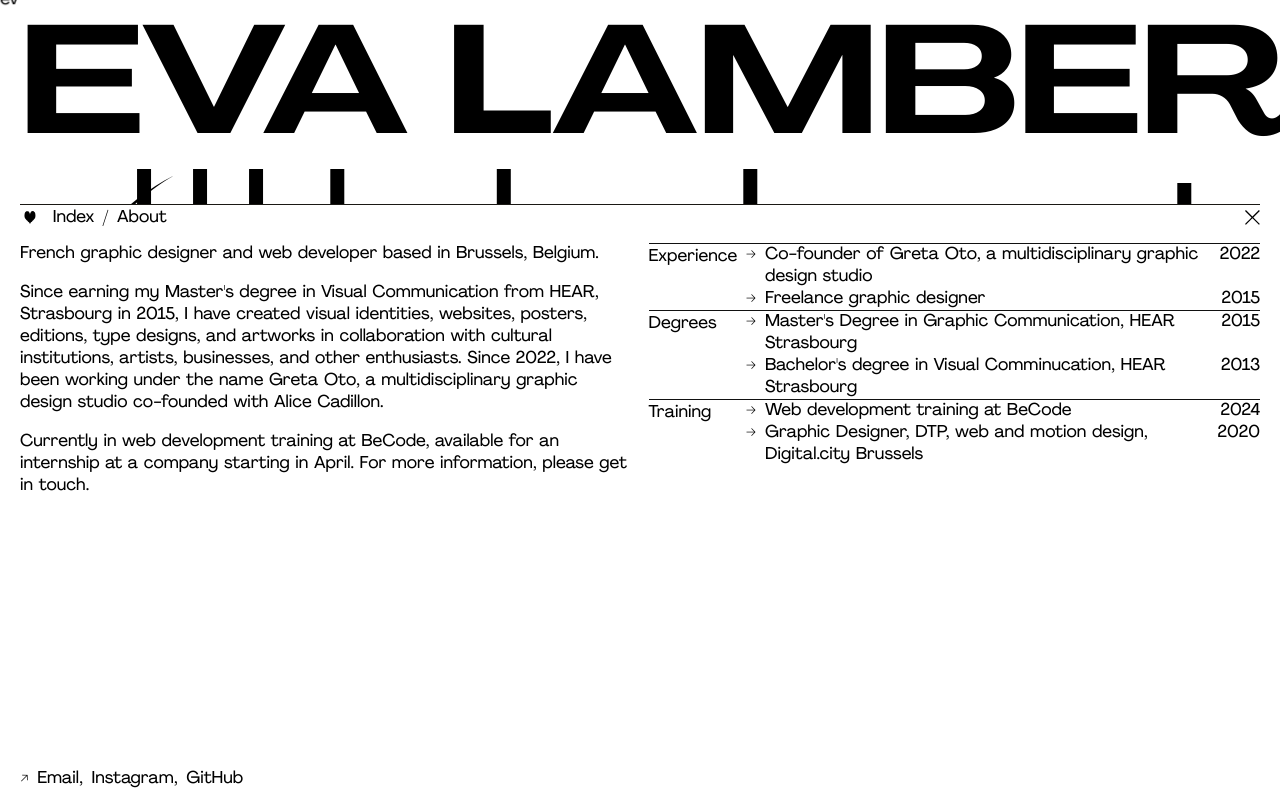
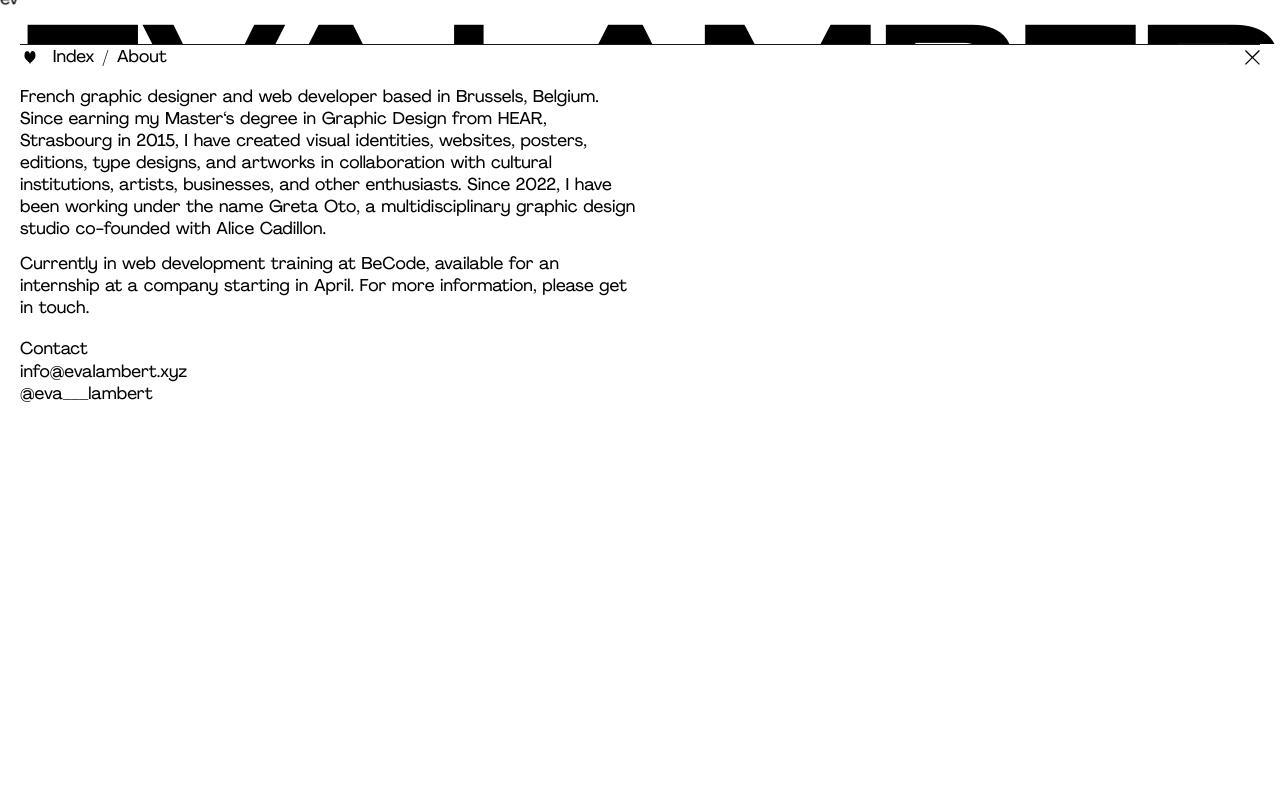
Before and after one commit to evalambert/portfolio, a React (Vite) app: page / in a window 1280 px wide. Both pictures are taken after a click on the button "About". Built offline with nearby package versions, Linux system fonts and the light colour scheme.

Commit message:
fix accordion height

```diff
--- a/src/App.css
+++ b/src/App.css
@@ -87,11 +87,11 @@ p {
 }
 
 /* Accordion projets */
-.accordion-content {
+/* .accordion-content {
   overflow: hidden;
   transition: height 0.5s ease;
   height: 0;
 }
 .accordion-content.open {
   height: 75vh;
-}
+} */
--- a/src/components/features/accordion/Accordion.jsx
+++ b/src/components/features/accordion/Accordion.jsx
@@ -23,6 +23,10 @@ const Accordion = ({ items }) => {
           images={item.images}
           title={item.title}
           content={item.content}
+          lien={item.lien}
+          href={item.href}
+          ville={item.ville}
+          client={item.client}
           isOpen={openItemId === item.id}
           onClick={() => toggleItem(item.id)}
         />
--- a/src/components/layout/About.jsx
+++ b/src/components/layout/About.jsx
@@ -1,20 +1,17 @@
 export default function About() {
   return (
-    <article className="wrapper-about w-full h-[70vh] flex flex-col md:flex-row pt-3 gap-4 overflow-x-auto">
-      <div className="wrapper-txt w-full h-full md:w-1/2 flex flex-col gap-4 justify-between">
-        <section className="content-txt  flex flex-col gap-4">
+    <article className="wrapper-about  h-[90vh] flex flex-col pt-4 overflow-x-auto">
+      <div className="wrapper-txt h-full md:w-1/2 flex flex-col gap-4">
+        <section className="content-txt  flex flex-col gap-3">
           <p>
             French graphic designer and web developer based in Brussels,
-            Belgium.
-          </p>
-          <p>
-            Since earning my Master's degree in Visual Communication from HEAR,
-            Strasbourg in 2015, I have created visual identities, websites,
-            posters, editions, type designs, and artworks in collaboration with
-            cultural institutions, artists, businesses, and other enthusiasts.
-            Since 2022, I have been working under the name Greta Oto, a
-            multidisciplinary graphic design studio co-founded with Alice
-            Cadillon.
+            Belgium. Since earning my Master‘s degree in Graphic Design from
+            HEAR, Strasbourg in 2015, I have created visual identities,
+            websites, posters, editions, type designs, and artworks in
+            collaboration with cultural institutions, artists, businesses, and
+            other enthusiasts. Since 2022, I have been working under the name
+            Greta Oto, a multidisciplinary graphic design studio co-founded with
+            Alice Cadillon.
           </p>
           <p>
             Currently in web development training at BeCode, available for an
@@ -23,17 +20,17 @@ export default function About() {
           </p>
         </section>
         <section className="content-contact py-4 md:py-0">
-          <p className="flex gap-2">
-            ↗<a href="mailto:lamberteva@hotmail.fr">Email,</a>
+          <h3>Contact</h3>
+          <p className="flex flex-col">
+            <a href="mailto:lamberteva@hotmail.fr">info@evalambert.xyz</a>
             <a href="https://www.instagram.com/greta.oto__/?hl=fr">
-              Instagram,
+              @eva___lambert
             </a>
-            <a href="https://www.instagram.com/eva___lambert/">GitHub</a>
           </p>
         </section>
       </div>
 
-      <div className="wrapper-cv w-full md:w-1/2 flex flex-col">
+      {/*  <div className="wrapper-cv w-full md:w-1/2 flex flex-col">
         <section className="content-experience grid grid-cols-[80px_1fr] gap-4 border-t border-black">
         <h2>Experience</h2>
           <div>
@@ -41,8 +38,7 @@ export default function About() {
               <div className="grid grid-cols-[auto_1fr] gap-2">
                 <p>→</p>
                 <p>
-                  Co-founder of Greta Oto, a multidisciplinary graphic design
-                  studio
+                  Co-founder of Greta Oto, graphic design studio
                 </p>
               </div>
               <p>2022</p>
@@ -59,7 +55,7 @@ export default function About() {
         <section className="content-degrees grid grid-cols-[80px_1fr] gap-4 border-t border-black">
           <h2>Degrees</h2>
           <div>
-            <section className=" grid grid-cols-[1fr_auto] gap-4">
+            <section className="grid grid-cols-[1fr_auto] gap-4">
               <div className="grid grid-cols-[auto_1fr] gap-2">
                 <p>→</p>
                 <p>Master's Degree in Graphic Communication, HEAR Strasbourg</p>
@@ -98,7 +94,7 @@ export default function About() {
             </section>
           </div>
         </section>
-      </div>
+      </div> */}
     </article>
   );
 }
--- a/src/components/layout/Project.jsx
+++ b/src/components/layout/Project.jsx
@@ -58,7 +58,6 @@ export default function Project({ className }) {
         borderClass={borderClass}
       />
       <AnimatePresence onExitComplete={() => setIsExiting(false)}>
-        {" "}
         {/* Réinitialisation de isExiting à la fin de l'animation de sortie */}
         {activeSection && (
           <motion.main
@@ -69,7 +68,7 @@ export default function Project({ className }) {
             transition={{
               height: { duration: 0.5, delay: 0.1 },
             }}
-            className="overflow-hidden"
+            className="overflow-scroll"
           >
             {activeSection === "Index" && <Accordion items={projects} />}
             {activeSection === "Info" && <About />}
--- /dev/null
+++ b/src/data/dataProject copy.js
@@ -0,0 +1,164 @@
+//dataProject.js
+export const projects = [
+  {
+    id: 1,
+    title: 'Wip#19',
+    type: 'Identité visuelle',
+    year: '2019',
+    content: 'Graphisme pour l’exposition Wip#19 des étudiants de l’ENSP à l‘occasion des rencontres de la photographie. En collaboration avec Paul Cabanes ; scénographie Elizabeth Guyon',
+    client: 'AE ENSP',
+    ville: 'Arles',
+
+    images:
+      [
+        { src: 'eva-lambert-wip19-arles-3.jpg', type: 'image' },
+        { src: 'eva-lambert-wip19-arles-5.jpg', type: 'image' },
+        { src: 'eva-lambert-wip19-arles-2.jpg', type: 'image' },
+        { src: 'eva-lambert-wip19-arles-4.jpg', type: 'image' },
+        { src: 'eva-lambert-wip19-arles-9.jpg', type: 'image' },
+      ]
+  },
+  {
+    id: 2,
+    title: 'Cnap',
+    type: 'Publication',
+    year: '2018',
+    content: 'Conception du livret de présentation du Centre national des arts plastiques. En collaboration avec Paul Cabanes.',
+    client: 'CNAP',
+    ville: 'Paris',
+    images:
+      [
+        { src: 'eva-lambert-cnap-paris-1.jpg', type: 'image' },
+        { src: 'eva-lambert-cnap-paris-2.jpg', type: 'image' },
+        { src: 'eva-lambert-cnap-paris-3.jpg', type: 'image' },
+        { src: 'eva-lambert-cnap-paris-4.jpg', type: 'image' },
+      ]
+  },
+  {
+    id: 3,
+    title: 'Greta oto',
+    type: 'Web Design, development',
+    year: '2021',
+    content: 'Design et développement du site internet du bureau de design graphique multidisciplinaire Greta oto, co-fondé avec Alice Cadillon.',
+    ville: 'Bruxelles',
+    lien: 'www.greta-oto.xyz',
+    href: 'https://greta-oto.xyz/',
+    images:
+      [
+        { src: 'greta-oto-website-bruxelles-greta-oto.mp4', type: 'video' },
+      ]
+
+    },
+  {
+    id: 4,
+    title: 'Saint-Eloi',
+    type: 'Imprimé',
+    year: '2018',
+    content: 'Invitations pour la célébration de la 55ème édition de la St Éloi, organisée par l‘Union des métalliers de France.',
+    client: 'Union des métalliers de France',
+    ville: 'Paris',
+    images:
+      [
+        { src:  'eva-lambert-saint-eloi-marseille-1-2.jpg', type: 'image' },
+        { src:  'eva-lambert-saint-eloi-marseille-2.jpg', type: 'image' },
+        { src:  'eva-lambert-saint-eloi-marseille-3.jpg', type: 'image' },
+      ]
+  },
+  {
+    id: 5,
+    title: 'JLBV Studio',
+    type: 'Web Design, development',
+    year: '2024',
+    content: ['En cours de création',
+    'Design et développement du site internet de l‘artiste et designer Jules Bouchier-Végis.'],
+    ville: 'Bruxelles',
+    lien: 'www.jlbv-studio.com',
+    href: 'https://jlbv-studio.com/',
+    images: [
+      { src:  'eva-lambert-jlbv-bruxelles-1.jpg', type: 'image' },
+    ]
+  },
+  {
+    id: 6,
+    title: 'Quard de virage nord-ouest',
+    type: 'Edition, Photographie',
+    year: '2019',
+    content: ['Portraits serrés des Ultra Boys 90 dans les tribunes du Racing Club de Strasbourg'],
+    client: 'HEAR',
+    ville: 'Strasbourg',
+    images: [
+      { src:  'eva-lambert-quart-devirage-nord-ouest-strasbourg-7.jpg', type: 'image' },
+      { src:  'eva-lambert-quart-devirage-nord-ouest-strasbourg-1.jpg', type: 'image' },
+    ]
+  },
+  {
+    id: 7,
+    title: 'Apolline Lamoril',
+    type: 'Web Design, development',
+    year: '2019',
+    content:'Portfolio en ligne de l‘artiste Apolline Lamoril.',
+    href: 'https://apollinelamoril.com/',
+    lien: 'www.apollinelamoril.com',
+    ville: 'Marseille',
+    images: [
+      { src: 'greta-oto-website-bruxelles-greta-oto.mp4', type: 'video' },
+    ]
+  },
+  {
+    id: 8,
+    title: 'Wip#17',
+    type: 'Identité visuelle',
+    year: '2017',
+    content: 'Graphisme pour l’exposition Wip#17 des étudiants de l’ENSP à loccasion des rencontres de la photographie. En collaboration avec Paul Cabanes ; scénographie Elizabeth Guyon.',
+    client: 'AE ENSP',
+    ville: 'Arles',
+    images: [
+      { src: 'eva-lambert-wip17-arles-1.jpg', type: 'image' },
+      { src: 'eva-lambert-wip17-arles-3.jpg', type: 'image' },
+      { src: 'eva-lambert-wip17-arles-4.jpg', type: 'image' },
+      { src: 'eva-lambert-wip17-arles-5.jpg', type: 'image' },
+      { src: 'eva-lambert-wip17-arles-8.jpg', type: 'image' },
+    ]
+  },
+  {
+    id: 9,
+    title: 'Decorum',
+    type: 'Installation, performance',
+    year: '2015',
+    content: 'Reproduction et réactivation d’objets filmiques. Master Communication graphique',
+    client: ' HEAR',
+    ville: 'Strasbourg',
+    images: [
+      { src: 'eva-lambert-decorum-master-hear-strasbourg-1.jpg', type: 'image' },
+      { src: 'eva-lambert-decorum-master-hear-strasbourg-2.jpg', type: 'image' },
+      { src: 'eva-lambert-decorum-master-hear-strasbourg-3.jpg', type: 'image' },
+      { src: 'eva-lambert-decorum-master-hear-strasbourg-4.jpg', type: 'image' },
+      { src: 'eva-lambert-decorum-master-hear-strasbourg-5.jpg', type: 'image' },
+      { src: 'eva-lambert-decorum-master-hear-strasbourg-6.jpg', type: 'image' },
+    ]
+  },
+  {
+    id: 10,
+    title: 'BeCode',
+    type: 'Web Design, development',
+    year: '2024',
+    content: 'Projets réalisé dans le cadre de la formation web developer chez BeCode',
+    ville: 'Bruxelles',
+    client: 'BeCode',
+    lien: 'Github',
+    href: 'https://github.com/evalambert',
+  }
+
+];
+
+export const infos = [
+  {
+    id: 1,
+    title: 'Eva Lambert',
+    content: 'cdcd',
+    client: 'Jules Bouchier-Végis',
+    ville: 'Bruxelles',
+    lien: 'https://jlbv-studio.com/',
+    video: 'eva-lambert-jlbv-studio-bruxelles-1.jpg'
+  },
+];
--- a/src/data/dataProject.js
+++ b/src/data/dataProject.js
@@ -3,22 +3,18 @@ export const projects = [
   {
     id: 1,
     title: 'Wip#19',
-    type: 'Identité visuelle',
+    type: 'Identity, Signage',
     year: '2019',
-    content: 'Graphisme pour l’exposition Wip#19 des étudiants de l’ENSP à loccasion des rencontres de la photographie. En collaboration avec Paul Cabanes ; scénographie Elizabeth Guyon.',
-    client:
-      [
-        'AE ENSP',
-        'Les rencontres dArles'
-      ],
+    content: 'Graphic design for ENSP students‘ exhibition during Les Rencontres de la photographie, in collaboration with Paul Cabanes ; scenography by Elizabeth Guyon',
+    client: 'AE ENSP',
     ville: 'Arles',
     images:
       [
-        { src: 'eva-lambert-wip19-arles-3.jpg', type: 'image'},
-        { src: 'eva-lambert-wip19-arles-5.jpg', type: 'image'},
-        { src: 'eva-lambert-wip19-arles-2.jpg', type: 'image'},
-        { src: 'eva-lambert-wip19-arles-4.jpg', type: 'image'},
-        { src: 'eva-lambert-wip19-arles-9.jpg', type: 'image'},
+        { src: 'eva-lambert-wip19-arles-3.jpg', type: 'image' },
+        { src: 'eva-lambert-wip19-arles-5.jpg', type: 'image' },
+        { src: 'eva-lambert-wip19-arles-2.jpg', type: 'image' },
+        { src: 'eva-lambert-wip19-arles-4.jpg', type: 'image' },
+        { src: 'eva-lambert-wip19-arles-9.jpg', type: 'image' },
       ]
   },
   {
@@ -26,26 +22,28 @@ export const projects = [
     title: 'Cnap',
     type: 'Publication',
     year: '2018',
-    content: 'Conception du livret de présentation du Centre national des arts plastiques. En collaboration avec Paul Cabanes.',
+    content: 'Booklet presentation of the Centre national des arts plastiques, in collaboration with Paul Cabanes',
     client: 'CNAP',
     ville: 'Paris',
     images:
-      [
-        { src: 'eva-lambert-cnap-paris-1.jpg', type: 'image' },
-        { src: 'eva-lambert-cnap-paris-2.jpg', type: 'image' },
-        { src: 'eva-lambert-cnap-paris-3.jpg', type: 'image' },
-        { src: 'eva-lambert-cnap-paris-4.jpg', type: 'image' },
-      ]
+    [
+      { src: 'eva-lambert-wip19-arles-3.jpg', type: 'image' },
+      { src: 'eva-lambert-wip19-arles-5.jpg', type: 'image' },
+      { src: 'eva-lambert-wip19-arles-2.jpg', type: 'image' },
+      { src: 'eva-lambert-wip19-arles-4.jpg', type: 'image' },
+      { src: 'eva-lambert-wip19-arles-9.jpg', type: 'image' },
+    ]
   },
   {
     id: 3,
     title: 'Greta oto',
     type: 'Web Design, development',
     year: '2021',
-    content: 'Design et développement du site internet du bureau de design graphique Greta oto, en collaboration avec Alice Cadillon.',
-    client: 'Greta oto',
+    content: 'Design and development of the Greta Oto multidisciplinary graphic design studio‘s website, co-founded alongside Alice Cadillon.',
     ville: 'Bruxelles',
-    lien: 'https://greta-oto.xyz/',
+    lien: 'www.greta-oto.xyz',
+    client: 'Greta Oto',
+    href: 'https://greta-oto.xyz/',
     images:
       [
         { src: 'greta-oto-website-bruxelles-greta-oto.mp4', type: 'video' },
@@ -57,28 +55,30 @@ export const projects = [
     title: 'Saint-Eloi',
     type: 'Imprimé',
     year: '2018',
-    content: 'Invitations pour la célébration de la 55ème édition de la St Éloi, organisée par lUnion des métalliers de France.',
+    content: 'Invitation for the celebration of St Éloi, in collaboration with Jules Bouchier-Végis',
     client: 'Union des métalliers de France',
     ville: 'Paris',
     images:
-      [
-        { src:  'eva-lambert-saint-eloi-marseille-1-2.jpg', type: 'image' },
-        { src:  'eva-lambert-saint-eloi-marseille-2.jpg', type: 'image' },
-        { src:  'eva-lambert-saint-eloi-marseille-3.jpg', type: 'image' },
-      ]
+    [
+      { src: 'eva-lambert-wip19-arles-3.jpg', type: 'image' },
+      { src: 'eva-lambert-wip19-arles-5.jpg', type: 'image' },
+      { src: 'eva-lambert-wip19-arles-2.jpg', type: 'image' },
+      { src: 'eva-lambert-wip19-arles-4.jpg', type: 'image' },
+      { src: 'eva-lambert-wip19-arles-9.jpg', type: 'image' },
+    ]
   },
   {
     id: 5,
     title: 'JLBV Studio',
     type: 'Web Design, development',
     year: '2024',
-    content: ['En cours de création',
-    'Design et développement du site internet de lartiste et designer Jules Bouchier- Végis.'],
-    client: 'Jules Bouchier-Végis',
+    content: 'Currently in progress: Designing and developing the website for artist and designer Jules Bouchier-Végis.',
+    lien: 'www.jlbv-studio.com',
+    client: 'Jules Buchier-Végis',
     ville: 'Bruxelles',
-    lien: 'https://jlbv-studio.com/',
+    href: 'https://jlbv-studio.com/',
     images: [
-      { src:  'eva-lambert-jlbv-bruxelles-1.jpg', type: 'image' },
+      { src: 'greta-oto-website-bruxelles-greta-oto.mp4', type: 'video' },
     ]
   },
   {
@@ -86,12 +86,16 @@ export const projects = [
     title: 'Quard de virage nord-ouest',
     type: 'Edition, Photographie',
     year: '2019',
-    content: ['Portraits serrés des Ultra Boys 90 dans les tribunes du Racing Club de Strasbourg. Deuxième volet dune série de projets immersifs'],
-    client: 'Atelier Alain Willaume, HEAR Strasbourg',
+    content: 'Portraits serrés des Ultra Boys 90 dans les tribunes du Racing Club de Strasbourg',
+    client: 'HEAR',
     ville: 'Strasbourg',
-    images: [
-      { src:  'eva-lambert-quart-devirage-nord-ouest-strasbourg-7.jpg', type: 'image' },
-      { src:  'eva-lambert-quart-devirage-nord-ouest-strasbourg-1.jpg', type: 'image' },
+    images:
+    [
+      { src: 'eva-lambert-wip19-arles-3.jpg', type: 'image' },
+      { src: 'eva-lambert-wip19-arles-5.jpg', type: 'image' },
+      { src: 'eva-lambert-wip19-arles-2.jpg', type: 'image' },
+      { src: 'eva-lambert-wip19-arles-4.jpg', type: 'image' },
+      { src: 'eva-lambert-wip19-arles-9.jpg', type: 'image' },
     ]
   },
   {
@@ -99,14 +103,70 @@ export const projects = [
     title: 'Apolline Lamoril',
     type: 'Web Design, development',
     year: '2019',
-    content:'Portfolio en ligne de lartiste Apolline Lamoril.',
+    content:'Website for the artist Apolline Lamoril.',
+    href: 'https://apollinelamoril.com/',
     client: 'Apolline Lamoril',
-    lien: 'https://apollinelamoril.com/',
+    lien: 'www.apollinelamoril.com',
     ville: 'Marseille',
     images: [
       { src: 'greta-oto-website-bruxelles-greta-oto.mp4', type: 'video' },
     ]
   },
+  {
+    id: 8,
+    title: 'Wip#17',
+    type: 'Identité visuelle',
+    year: '2017',
+    content: 'Graphic design for the Wip#17 exhibition featuring ENSP students during the Les Rencontres de la photographie. Collaborated with Paul Cabanes ; scenography by Elizabeth Guyon',
+    client: 'AE ENSP',
+    ville: 'Arles',
+    images:
+    [
+      { src: 'eva-lambert-wip19-arles-3.jpg', type: 'image' },
+      { src: 'eva-lambert-wip19-arles-5.jpg', type: 'image' },
+      { src: 'eva-lambert-wip19-arles-2.jpg', type: 'image' },
+      { src: 'eva-lambert-wip19-arles-4.jpg', type: 'image' },
+      { src: 'eva-lambert-wip19-arles-9.jpg', type: 'image' },
+    ]
+  },
+  {
+    id: 9,
+    title: 'Decorum',
+    type: 'Installation, performance',
+    year: '2015',
+    content: 'Filmic objects‘ reproduction and reactivation. Master‘s degree in Graphic Communication.',
+    client: ' HEAR',
+    ville: 'Strasbourg',
+    images:
+    [
+      { src: 'eva-lambert-wip19-arles-3.jpg', type: 'image' },
+      { src: 'eva-lambert-wip19-arles-5.jpg', type: 'image' },
+      { src: 'eva-lambert-wip19-arles-2.jpg', type: 'image' },
+      { src: 'eva-lambert-wip19-arles-4.jpg', type: 'image' },
+      { src: 'eva-lambert-wip19-arles-9.jpg', type: 'image' },
+    ]
+  },
+  {
+    id: 10,
+    title: 'BeCode',
+    type: 'Web Design, development',
+    year: '2024',
+    content: 'Series of projects developed during my web development training at BeCode, covering a wide range of skills from front-end to back-end, database management, and application deployment, all emphasized through teamwork and practical problem-solving.',
+    ville: 'Bruxelles',
+    lien: 'My Github page',
+    client: 'BeCode',
+    href: 'https://github.com/evalambert',
+  },
+  {
+    id: 11,
+    title: 'La Marche des monuments',
+    type: 'Performance',
+    year: '2014',
+    content: 'Anti-monumentalist demonstration for the Centenary of the Great War. Vocal performance guided by the artist Anaïs Scherrer, scenography assisted by Maria Flor Pinheiro. Scheduled in the performance cycle L’arme des mots  part of the exhibition 1914, La mort des poètes.',
+    ville: 'Strasbourg',
+    client: '1914, La mort des poètes',
+    href: 'https://github.com/evalambert',
+  }
 
 ];
 
```
Also changed, not shown: src/components/features/accordion/AccordionItem.jsx (+44 -13 lines).
